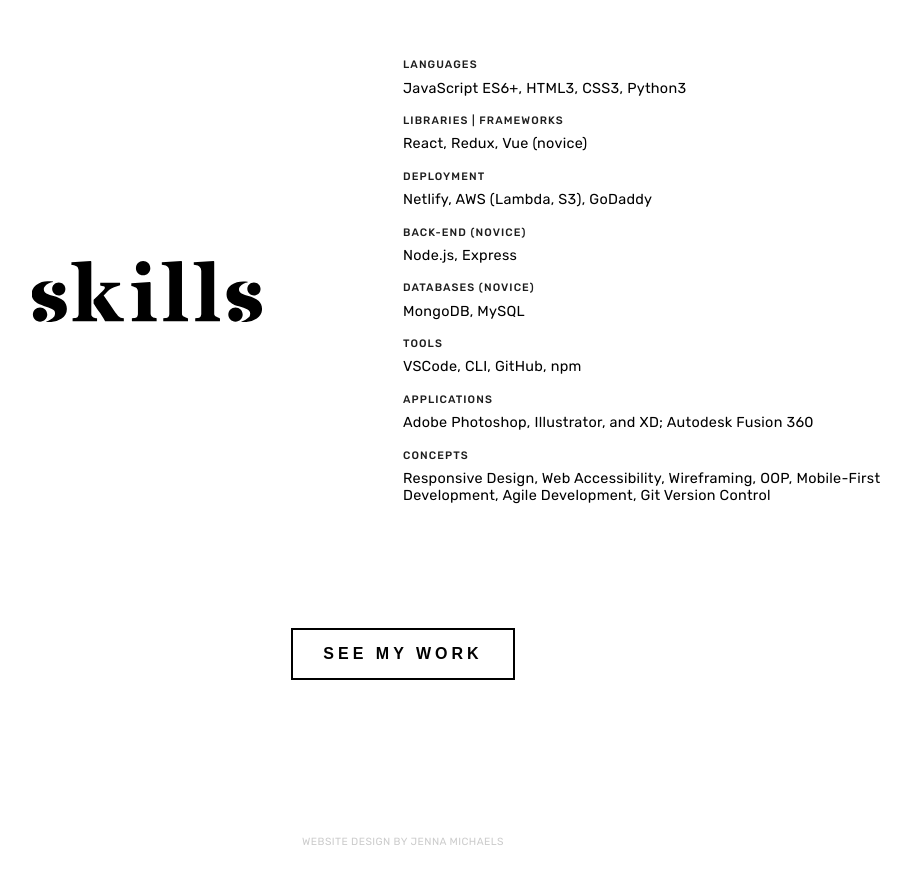
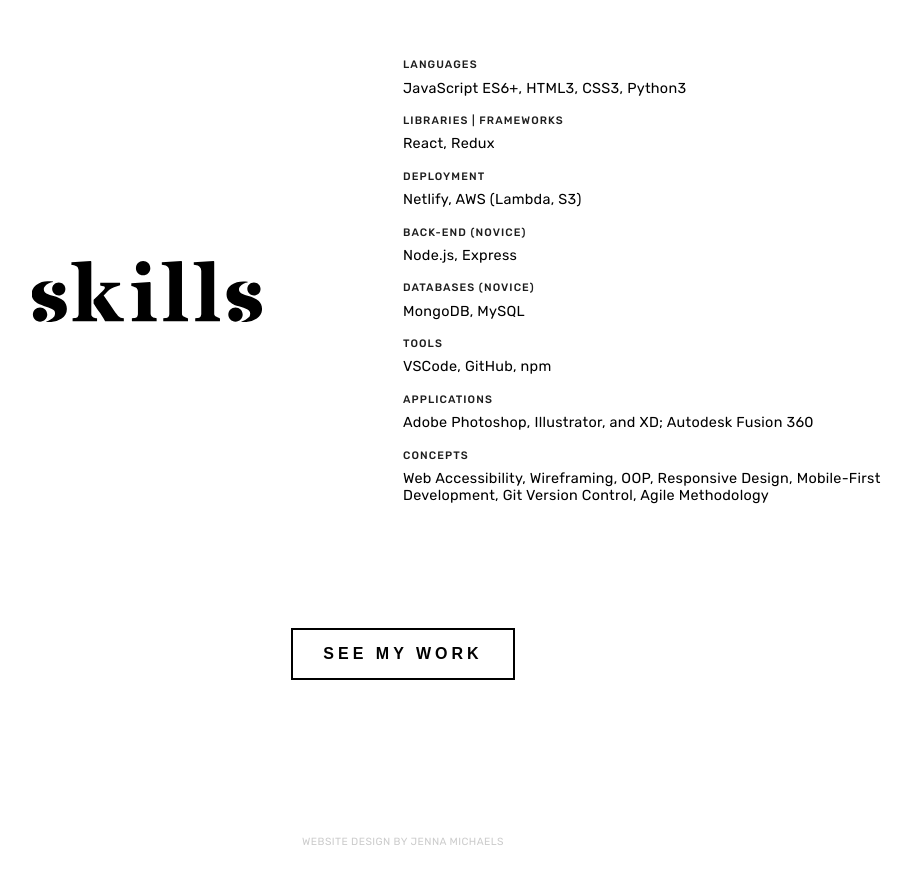
Before and after one commit to jenna-m/portfolio, a React (Create React App) app: page / in a window 1280 px wide. Shown: the part 980-1864 px from the top of the page, without its empty margins (237-1146 px from the left). Built offline with nearby package versions, Linux system fonts and the light colour scheme.

Commit message:
Update skillsData.js

```diff
--- a/src/data/skillsData.js
+++ b/src/data/skillsData.js
@@ -10,12 +10,12 @@
 
 			<div className="skills-card">
 				<p id="skill-category">Libraries | Frameworks</p>
-				<p id="skill-list">React, Redux, Vue (novice)</p>
+				<p id="skill-list">React, Redux</p>
 			</div>
 
 			<div className="skills-card">
 				<p id="skill-category">Deployment</p>
-				<p id="skill-list">Netlify, AWS (Lambda, S3), GoDaddy</p>
+				<p id="skill-list">Netlify, AWS (Lambda, S3)</p>
 			</div>
 
 			<div className="skills-card">
@@ -30,7 +30,7 @@
 
 			<div className="skills-card">
 				<p id="skill-category">Tools</p>
-				<p id="skill-list">VSCode, CLI, GitHub, npm</p>
+				<p id="skill-list">VSCode, GitHub, npm</p>
 			</div>
 
 			<div className="skills-card">
@@ -43,9 +43,9 @@
 			<div className="skills-card">
 				<p id="skill-category">Concepts</p>
 				<p id="skill-list">
-					Responsive Design, Web Accessibility, Wireframing, OOP,
-					Mobile-First Development, Agile Development, Git Version
-					Control
+					Web Accessibility, Wireframing, OOP, Responsive Design,
+					Mobile-First Development, Git Version Control, Agile
+					Methodology
 				</p>
 			</div>
 		</div>
```
